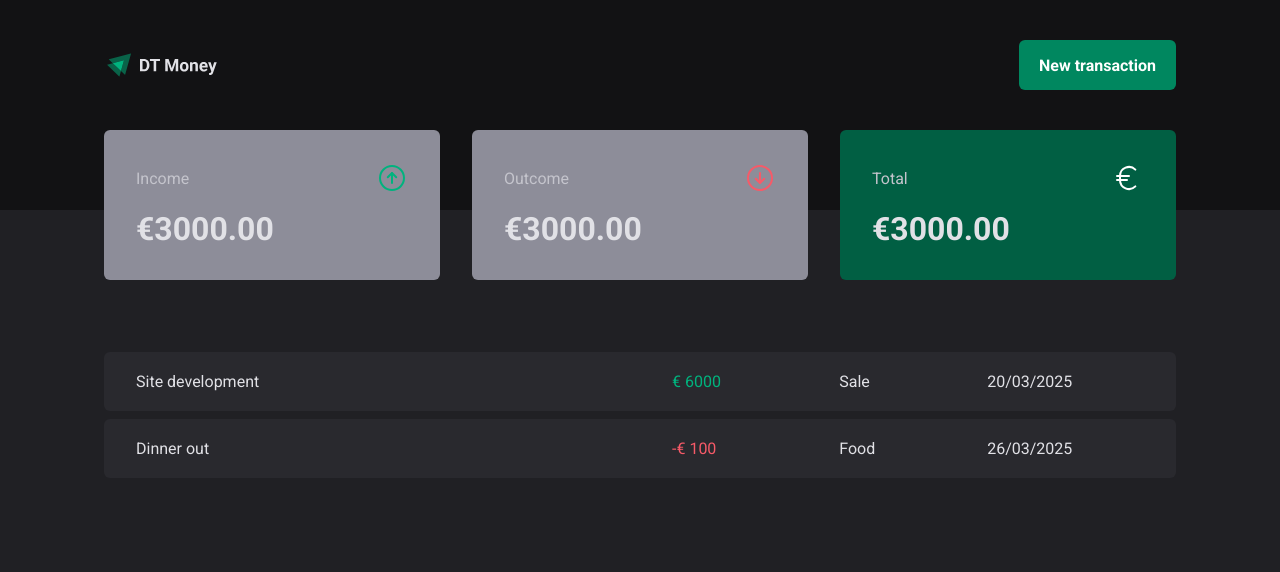
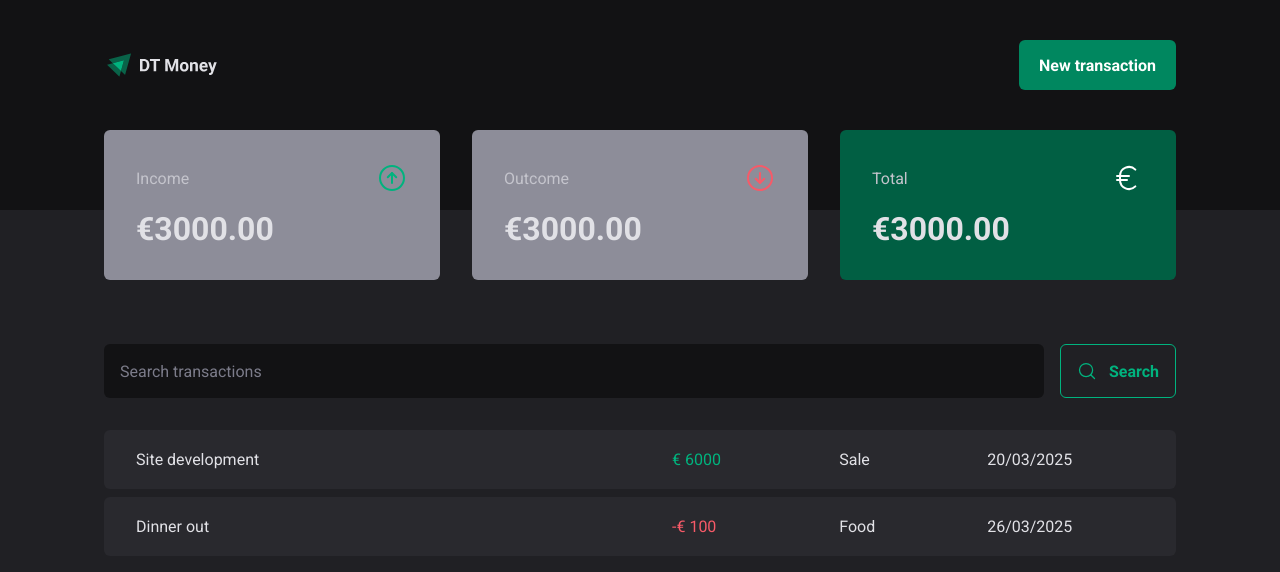
Before and after one commit to franciscovaz/dt-money, a React (Vite) app: page / in a window 1280 px wide. Shown: the top 572 px of the page. Built offline with nearby package versions, Linux system fonts and the light colour scheme.

Commit message:
- use search form component; - add space between search form and search results;

```diff
--- a/src/pages/Transactions/index.tsx
+++ b/src/pages/Transactions/index.tsx
@@ -1,5 +1,6 @@
 import { Header } from "../../components/Header";
 import { Summary } from "../../components/Summary";
+import { SearchForm } from "./components/SearchForm";
 import { PriceHighlight, TransactionsContainer, TransactionsTable } from "./styles";
 
 export function Transactions() {
@@ -9,6 +10,8 @@
             <Summary />
 
             <TransactionsContainer>
+                <SearchForm />
+
                 <TransactionsTable>
                     <tbody>
                         <tr>
--- a/src/pages/Transactions/styles.ts
+++ b/src/pages/Transactions/styles.ts
@@ -11,7 +11,7 @@
     width: 100%;
     border-collapse: separate;
     border-spacing: 0 0.5rem;
-    /* margin-top: 1.5rem; */
+    margin-top: 1.5rem;
 
     td {
         padding: 1.25rem 2rem;
```
